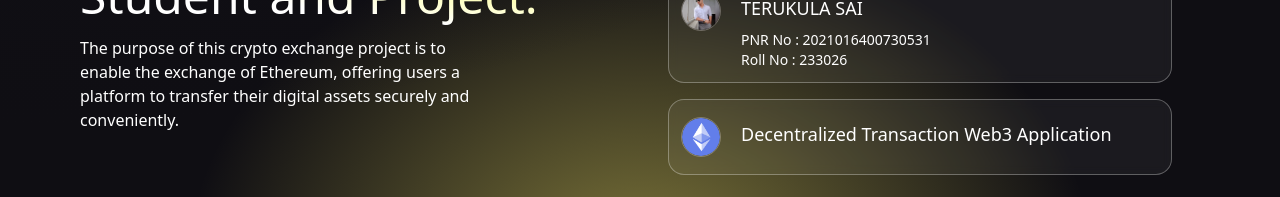
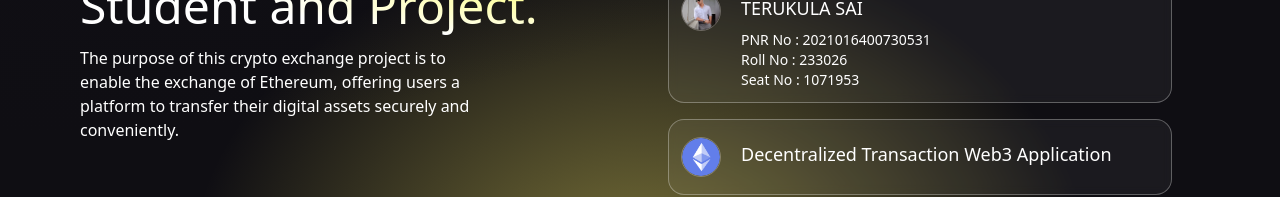
Before and after one commit to SAI127001/Decentralized-Transaction-Application, a React (Vite) app in the folder client/: page / in a window 1280 px wide. Shown: the part 1111-1308 px from the top of the page. Built offline with nearby package versions, Linux system fonts and the light colour scheme; no server answers.

Commit message:
Seat No added

```diff
--- a/client/src/components/About.jsx
+++ b/client/src/components/About.jsx
@@ -1,7 +1,7 @@
 import React from "react";
 import { saket, sai, ether } from "../assets";
 
-const About = ({ color, title, image, subtitle1, subtitle2 }) => (
+const About = ({ color, title, image, subtitle1, subtitle2, subtitle3 }) => (
   <div className="flex flex-row justify-start items-start white-glassmorphism p-3 m-2 cursor-pointer hover:shadow-xl">
     <div
       className={`w-10 h-10 rounded-full flex justify-center items-center ${color} about`}
@@ -19,6 +19,7 @@ const About = ({ color, title, image, subtitle1, subtitle2 }) => (
       <p className="mt-2 text-white text-sm md:w-9/12">
         {subtitle1}
         <p>{subtitle2}</p>
+        <p>{subtitle3}</p>
       </p>
     </div>
   </div>
@@ -51,6 +52,7 @@ const AboutCard = () => (
           image={sai}
           subtitle1="PNR No : 2021016400730531"
           subtitle2="Roll No : 233026 "
+          subtitle3="Seat No : 1071953"
         />
         <About
           color=""
```
Also changed, not shown: client/src/components/Loading.jsx (deleted).
